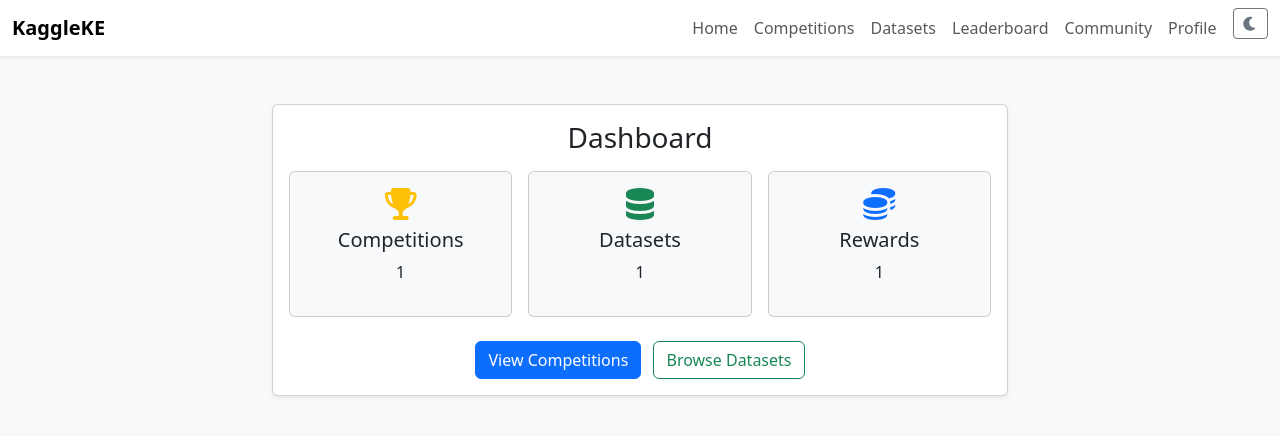
After one commit to kipruto45/kaggle, a Django app: template templates/accounts/dashboard.html in a window 1280 px wide. The commit adds this page. Shown: the top 436 px of the page. Run offline with Django 5.2, Linux system fonts and the light colour scheme; the template is opened without the code that fills it: most values are stand-ins (such as "Sample title", 1, 10 or a date in 2020).

Commit message:
Add Django app structure, stubs for accounts, competitions, datasets, community, payments, realtime integration

```diff
--- /dev/null
+++ b/templates/accounts/dashboard.html
@@ -0,0 +1,45 @@
+{% extends 'base.html' %}
+{% block content %}
+<div class="row justify-content-center">
+  <div class="col-md-10 col-lg-8">
+    <div class="card shadow-sm mt-4">
+      <div class="card-body">
+        <h3 class="mb-3 text-center">Dashboard</h3>
+        <div class="row g-3">
+          <div class="col-6 col-md-4">
+            <div class="card text-center bg-light">
+              <div class="card-body">
+                <i class="fas fa-trophy fa-2x mb-2 text-warning"></i>
+                <h5>Competitions</h5>
+                <p>{{ competitions_count }}</p>
+              </div>
+            </div>
+          </div>
+          <div class="col-6 col-md-4">
+            <div class="card text-center bg-light">
+              <div class="card-body">
+                <i class="fas fa-database fa-2x mb-2 text-success"></i>
+                <h5>Datasets</h5>
+                <p>{{ datasets_count }}</p>
+              </div>
+            </div>
+          </div>
+          <div class="col-6 col-md-4">
+            <div class="card text-center bg-light">
+              <div class="card-body">
+                <i class="fas fa-coins fa-2x mb-2 text-primary"></i>
+                <h5>Rewards</h5>
+                <p>{{ rewards_count }}</p>
+              </div>
+            </div>
+          </div>
+        </div>
+        <div class="mt-4 text-center">
+          <a href="{% url 'competitions:list' %}" class="btn btn-primary me-2">View Competitions</a>
+          <a href="{% url 'datasets:list' %}" class="btn btn-outline-success">Browse Datasets</a>
+        </div>
+      </div>
+    </div>
+  </div>
+</div>
+{% endblock %}
```
Also changed, not shown: templates/accounts/login.html (added, +27 -0 lines), templates/accounts/profile.html (added, +23 -0 lines), templates/accounts/register.html (+33 -6 lines).
